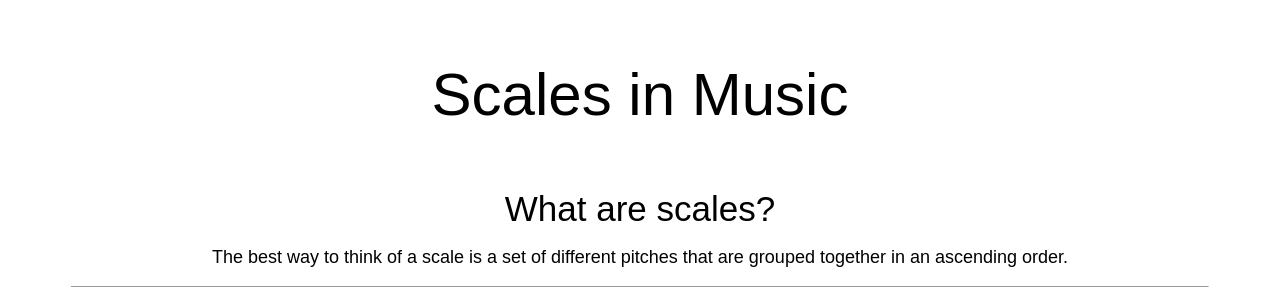
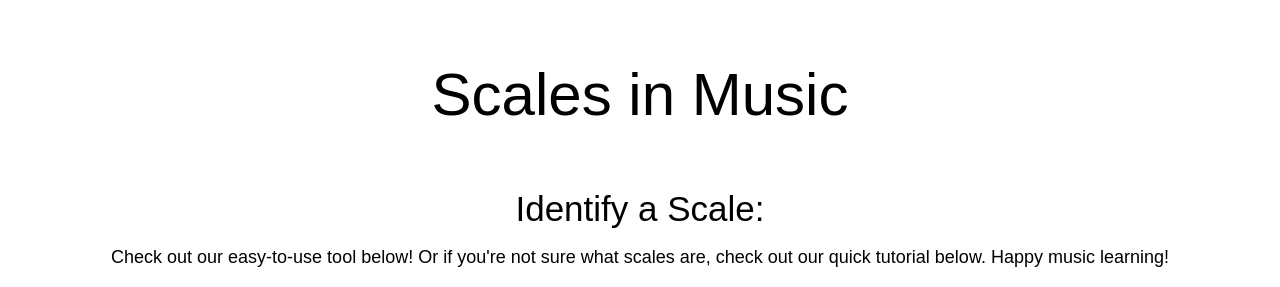
Before and after one commit to anthonyc1/MusicMentorApp, a Flask app: page /identifyscale in a window 1280 px wide. Shown: the top 287 px of the page. Run offline with Flask 2, Linux system fonts and the light colour scheme.

Commit message:
reformat page

```diff
--- a/templates/identifyscale.html
+++ b/templates/identifyscale.html
@@ -25,21 +25,8 @@
 	<p>Scales in Music</p>
 </div>
 <div id="intro">
-	<center>What are scales?</center>
-	<p>The best way to think of a scale is a set of different pitches that are grouped together in an ascending order. </p>
-	<hr>
-	<p>Major and minor scales usually span an octave, or a series of eight notes where each note is a different pitch.</p>
-	<p>To visualize, here's a piano keyboard below displaying a C Major Scale:</p>
-	<div id="icon">
-	<img src="../static/images/C_Major.png" alt="C Major" style="width:400px; height: 300px;"></img>
-	</div>
-	<p>Note how the first note of the scale is a C note and the last note of the scale is also a C note. See how the C Major Scale is a series of eight notes? They form an octave. The end notes, in this case the two C notes, of an octave are always twice or half the frequency of vibration of the other. In general, notes towards the left on a piano or keyboard are of lower frequency than notes towards the right.</p>
-	<p>Now let's visualize a different scale. Here's a piano keyboard below displaying a C Minor Scale:</p>
-	<div id="icon">
-	<img src="../static/images/C_minor_scale.png" alt="C Minor" style="width:400px; height: 300px;"></img>
-	</div>
-	<p>Note how the first note and last note of the scale are also C notes, but wait, something is different. The notes in between are not like the notes in the C Major Scale. That's because a Minor Scale groups a different set of different pitches than a Major Scale. One big effect of this different grouping is that it dramatically changes the mood of the music. Music based on major scales tend to sound more happy while music based on minor scales tend to sound serious or sad.</p>
-	<hr>
+	<center>Identify a Scale:</center>
+	<p>Check out our easy-to-use tool below! Or if you're not sure what scales are, check out our quick tutorial below. Happy music learning!</p>
 </div>
 <div>
 <form action="{{ url_for('identifyscale') }}" method="post">
@@ -68,5 +55,23 @@
 </table>
 </div>
 {% endif %}
+<div id="intro">
+	<center>What are scales?</center>
+	<p>The best way to think of a scale is a set of different pitches that are grouped together in an ascending order. </p>
+	<hr>
+	<p>Major and minor scales usually span an octave, or a series of eight notes where each note is a different pitch.</p>
+	<p>To visualize, here's a piano keyboard below displaying a C Major Scale:</p>
+	<div id="icon">
+	<img src="../static/images/C%20Major.png" alt="C Major" style="width:400px; height: 300px;"></img>
+	</div>
+	<p>Note how the first note of the scale is a C note and the last note of the scale is also a C note. See how the C Major Scale is a series of eight notes? They form an octave. The end notes, in this case the two C notes, of an octave are always twice or half the frequency of vibration of the other. In general, notes towards the left on a piano or keyboard are of lower frequency than notes towards the right.</p>
+	<p>Now let's visualize a different scale. Here's a piano keyboard below displaying a C Minor Scale:</p>
+	<div id="icon">
+	<img src="../static/images/C%20minor%20scale.png" alt="C Minor" style="width:400px; height: 300px;"></img>
+	</div>
+	<p>Note how the first note and last note of the scale are also C notes, but wait, something is different. The notes in between are not like the notes in the C Major Scale. That's because a Minor Scale groups a different set of different pitches than a Major Scale. One big effect of this different grouping is that it dramatically changes the mood of the music. Music based on major scales tend to sound more happy while music based on minor scales tend to sound serious or sad.</p>
+	<hr>
+</div>
+
 </body>
 </html>
```
